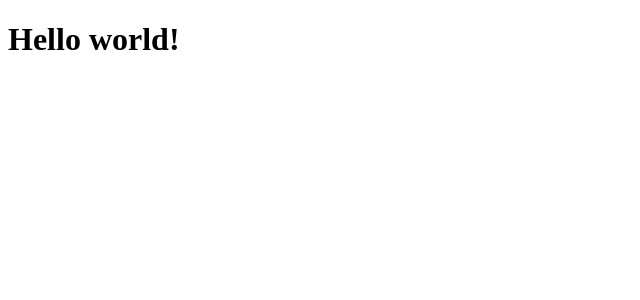
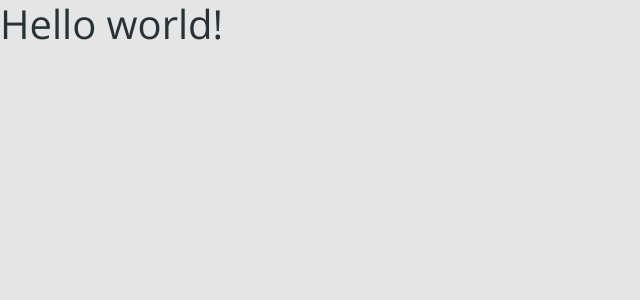
Before and after one commit to srosajazz/ensCatalog, a React (Create React App) app in the folder front-ens/: page / in a window 1280 px wide. Shown: the top 300 px of the page, without its empty margins (0-640 px from the left). Built offline with nearby package versions, Linux system fonts and the light colour scheme.

Commit message:
Customizing Bootstrap

```diff
--- a/front-ens/package.json
+++ b/front-ens/package.json
@@ -10,6 +10,8 @@
     "@types/node": "^16.11.14",
     "@types/react": "^17.0.37",
     "@types/react-dom": "^17.0.11",
+    "bootstrap": "^5.1.3",
+
     "react": "^17.0.2",
     "react-dom": "^17.0.2",
     "react-scripts": "5.0.0",
--- a/front-ens/src/App.tsx
+++ b/front-ens/src/App.tsx
@@ -1,4 +1,5 @@
-
+import './app.scss';
+import './core/assets/styles/custom.scss';
 
 function App() {
   return (
--- /dev/null
+++ b/front-ens/src/app.scss
@@ -0,0 +1,5 @@
+@import url('https://fonts.googleapis.com/css2?family=Open+Sans:ital,wght@0,400;0,700;1,400&display=swap');
+
+*{
+    font-family: 'Open Sans', sans-serif;
+}
--- /dev/null
+++ b/front-ens/src/core/assets/styles/custom.scss
@@ -0,0 +1,8 @@
+$theme-colors:(
+  "primary":#407BFF
+);
+
+$body-bg: #E5E5E5;
+$body-color: #263238;
+
+@import '~bootstrap/scss/bootstrap.scss';
```
Also changed, not shown: 1 other file (tests, documents, lock files or other folders).
